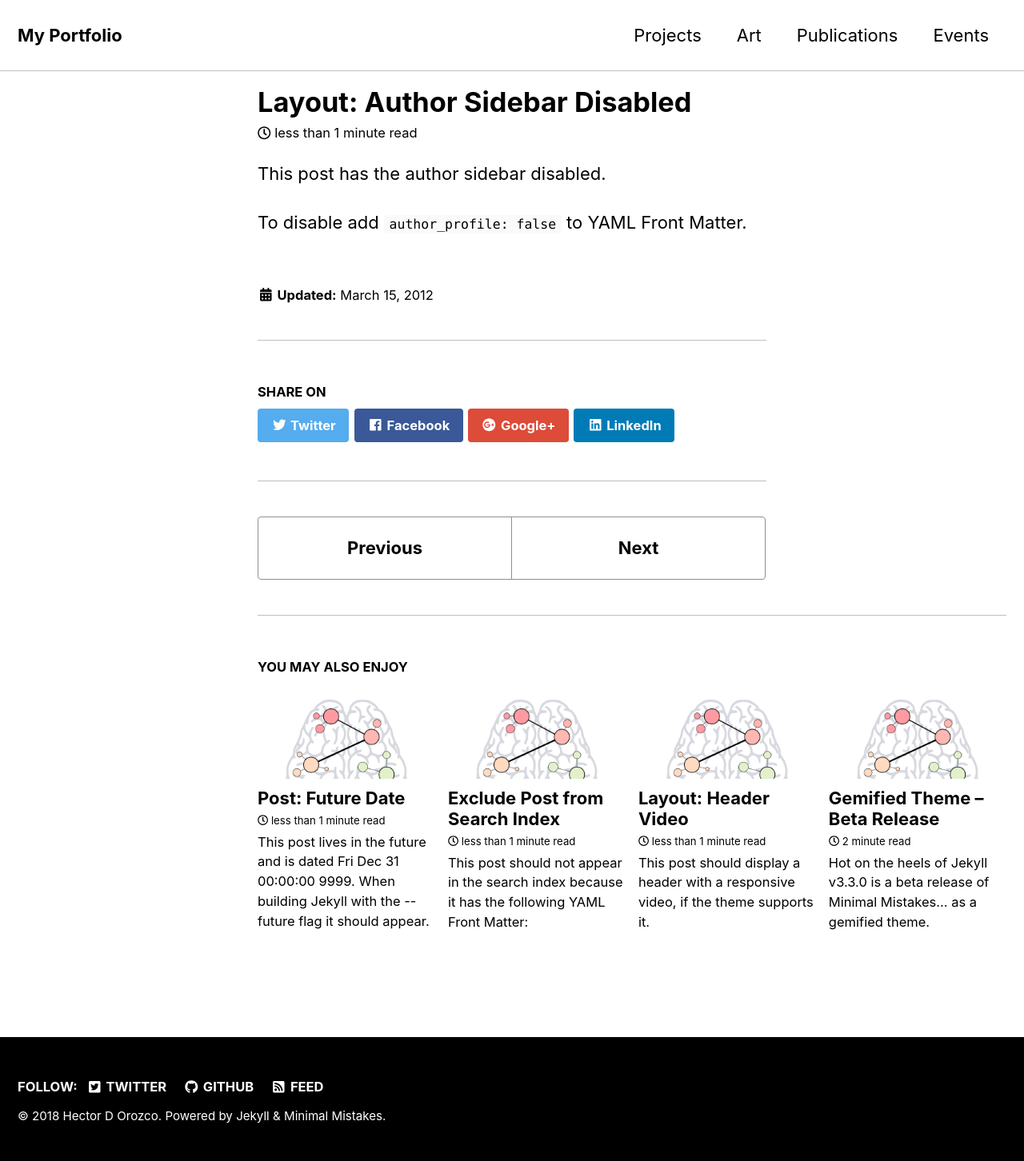
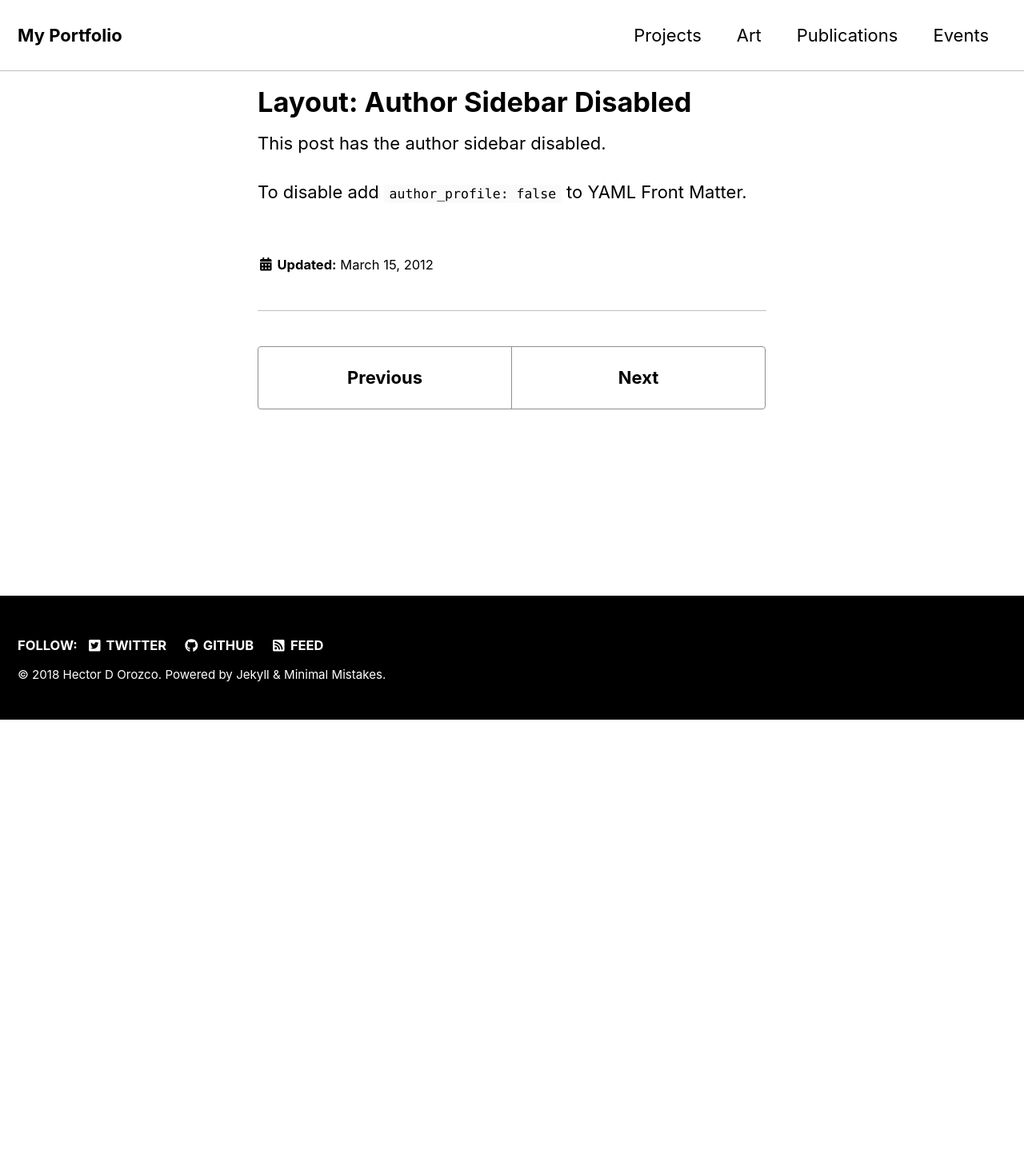
Before and after one commit to neurohazardous/neurohazardous, a Jekyll site: the page built from _posts/2012-03-15-layout-author-sidebar-disabled.md, in a window 1280 px wide. Shown: the whole page at 80% size. Built offline with Jekyll 4.4.1, drawn with Linux system fonts in a browser that asks for light colours; nearby versions of some CDN libraries; after the commit the page ends 900 px from its top, so only the background shows below that; some of the changed lines change nothing that is shown.

Commit message:
Update _config.yml

```diff
--- a/_config.yml
+++ b/_config.yml
@@ -265,7 +265,7 @@ defaults:
     values:
       layout: single
       author_profile: true
-      read_time: true
+      read_time: false
       comments: # true
-      share: true
-      related: true
+      share: false
+      related: false
```
